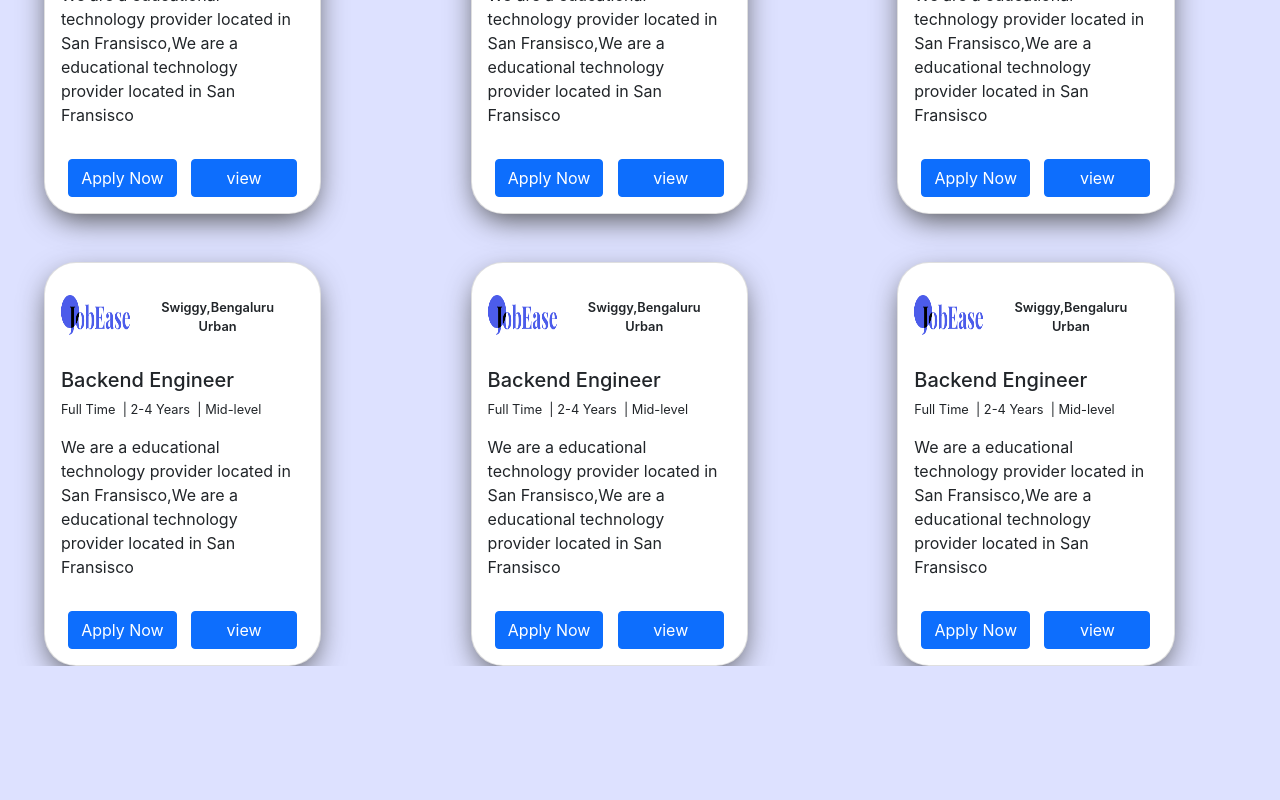
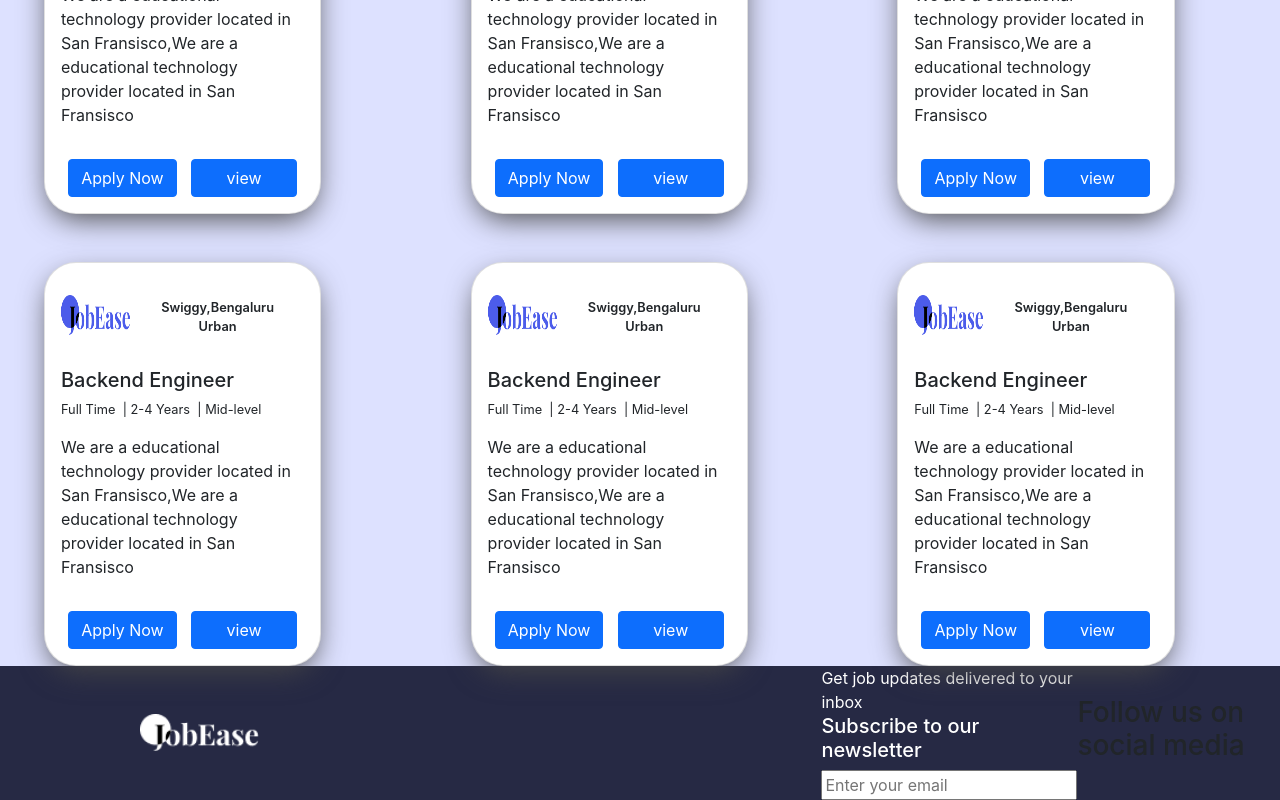
Before and after one commit to krishmurarka/Job-Portal, a React (Create React App) app in the folder user-frontend/: page / in a window 1280 px wide. Shown: the part 510-1310 px from the top of the page. Before the commit the page ends 1176 px from the top, so only its background shows below. Built offline with nearby package versions, Linux system fonts and the light colour scheme.

Commit message:
Update App.js

```diff
--- a/user-frontend/src/App.js
+++ b/user-frontend/src/App.js
@@ -2,7 +2,7 @@ import logo from "./logo.svg";
 import "./App.css";
 import Navbar from "./Components/Navbar.js";
 import Card from "./Components/Card.js";
-
+import Footer from "./Components/Footer.js"
 function App() {
   return (
     <div className="App">
@@ -15,12 +15,13 @@ function App() {
         <Card />
         <Card />
       </div>
-      <div className="card_hi" style={{marginTop: "3rem"}}>
+      <div className="card_hi" style={{ marginTop: "3rem" }}>
         <Card />
         <Card />
         <Card />
+
       </div>
-
+      <Footer />
     </div>
   );
 }
```
